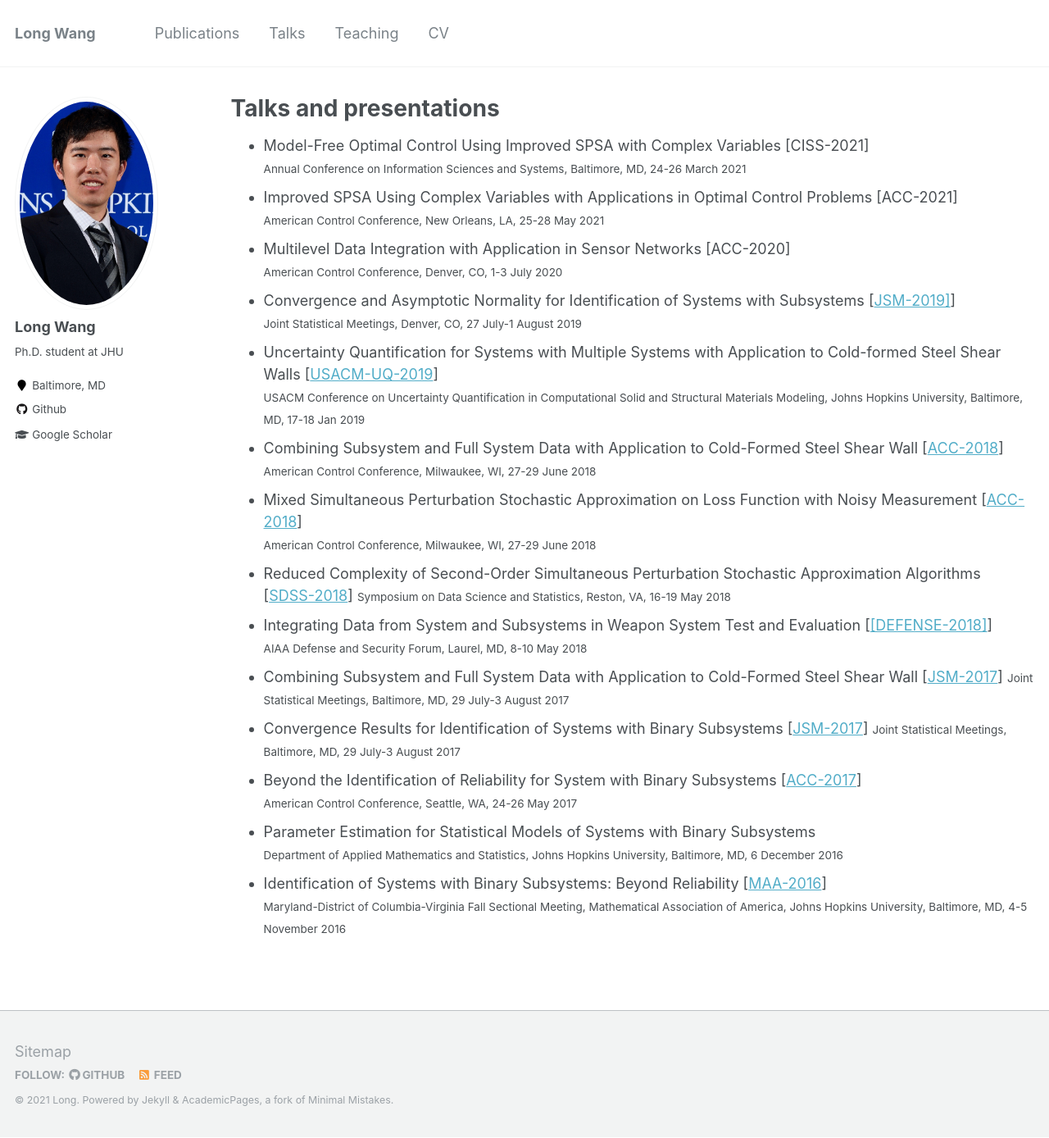
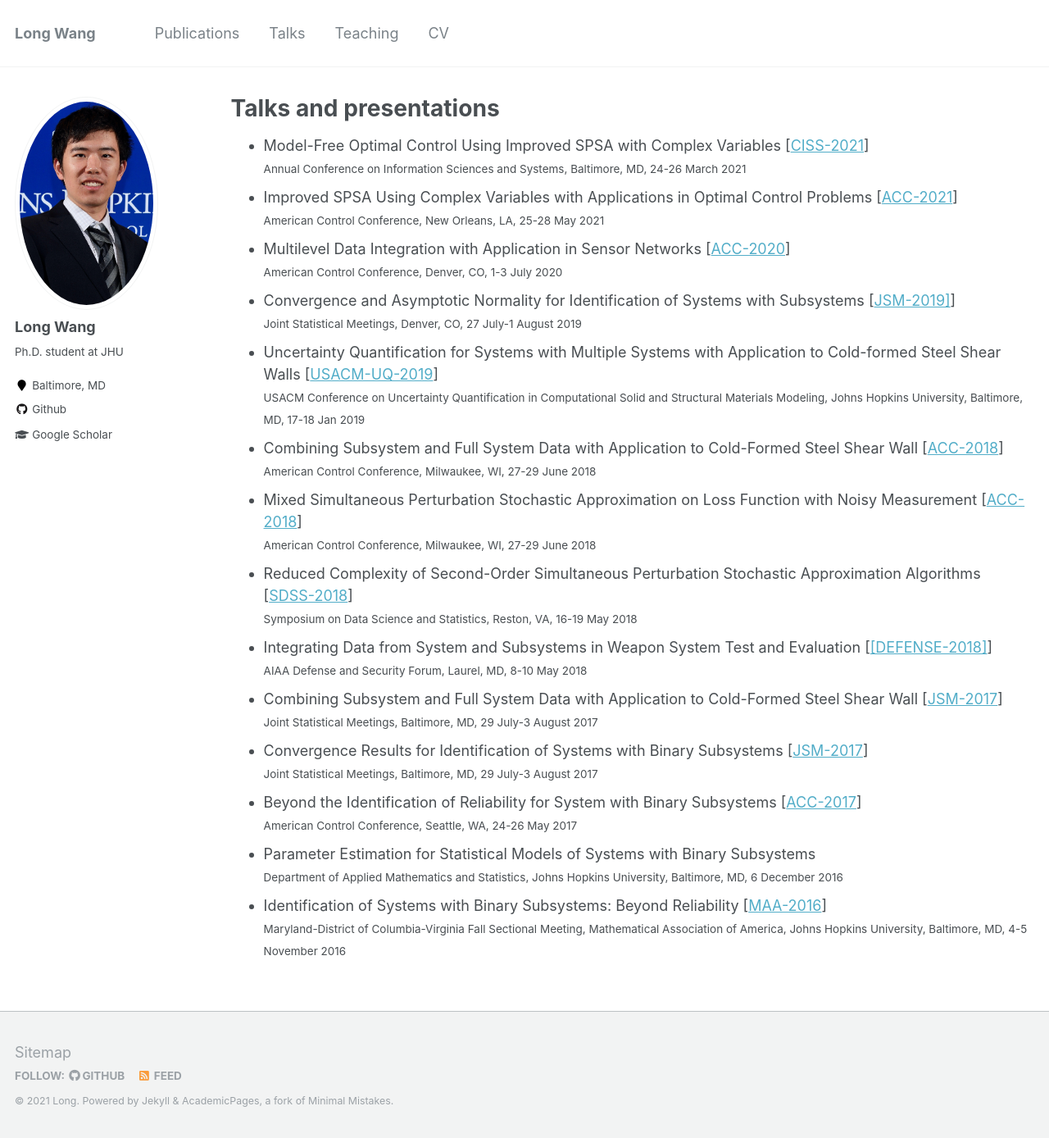
Before and after one commit to longwang-jhu/longwang-jhu.github.io, a Jekyll site: the page built from _pages/talks.html, in a window 1280 px wide and 1388 px high. Shown: the whole window at 82% size. Built offline with Jekyll 4.4.1, drawn with Linux system fonts in a browser that asks for light colours.

```diff
--- a/_pages/talks.html
+++ b/_pages/talks.html
@@ -7,15 +7,15 @@ author_profile: true
 
 <ul>
     <li>
-        Model-Free Optimal Control Using Improved SPSA with Complex Variables [CISS-2021]<br>
+        Model-Free Optimal Control Using Improved SPSA with Complex Variables [<a href="https://ciss.jhu.edu/">CISS-2021</a>]<br>
         <small>Annual Conference on Information Sciences and Systems, Baltimore, MD, 24-26 March 2021</small>
     </li>
     <li>
-        Improved SPSA Using Complex Variables with Applications in Optimal Control Problems [ACC-2021]<br>
+        Improved SPSA Using Complex Variables with Applications in Optimal Control Problems [<a href="http://acc2021.a2c2.org/">ACC-2021</a>]<br>
         <small>American Control Conference, New Orleans, LA, 25-28 May 2021</small>
     </li>
     <li>
-        Multilevel Data Integration with Application in Sensor Networks [ACC-2020]<br>
+        Multilevel Data Integration with Application in Sensor Networks [<a href="http://acc2020.a2c2.org/">ACC-2020</a>]<br>
         <small>American Control Conference, Denver, CO, 1-3 July 2020</small>
     </li>
     <li>
@@ -35,7 +35,7 @@ author_profile: true
         <small>American Control Conference, Milwaukee, WI, 27-29 June 2018</small>
     </li>
     <li>
-        Reduced Complexity of Second-Order Simultaneous Perturbation Stochastic Approximation Algorithms [<a href="https://ww2.amstat.org/meetings/sdss/2018/index.cfm">SDSS-2018</a>]
+        Reduced Complexity of Second-Order Simultaneous Perturbation Stochastic Approximation Algorithms [<a href="https://ww2.amstat.org/meetings/sdss/2018/index.cfm">SDSS-2018</a>]<br>
         <small>Symposium on Data Science and Statistics, Reston, VA, 16-19 May 2018</small>
     </li>
     <li>
@@ -43,11 +43,11 @@ author_profile: true
         <small>AIAA Defense and Security Forum, Laurel, MD, 8-10 May 2018</small>
     </li>
     <li>
-        Combining Subsystem and Full System Data with Application to Cold-Formed Steel Shear Wall [<a href="https://ww2.amstat.org/meetings/jsm/2017/index.cfm">JSM-2017</a>]
+        Combining Subsystem and Full System Data with Application to Cold-Formed Steel Shear Wall [<a href="https://ww2.amstat.org/meetings/jsm/2017/index.cfm">JSM-2017</a>]<br>
         <small>Joint Statistical Meetings, Baltimore, MD, 29 July-3 August 2017</small>
     </li>
     <li>
-        Convergence Results for Identification of Systems with Binary Subsystems [<a href="https://ww2.amstat.org/meetings/jsm/2017/index.cfm">JSM-2017</a>]
+        Convergence Results for Identification of Systems with Binary Subsystems [<a href="https://ww2.amstat.org/meetings/jsm/2017/index.cfm">JSM-2017</a>]<br>
         <small>Joint Statistical Meetings, Baltimore, MD, 29 July-3 August 2017</small>
     </li>
     <li>
```
